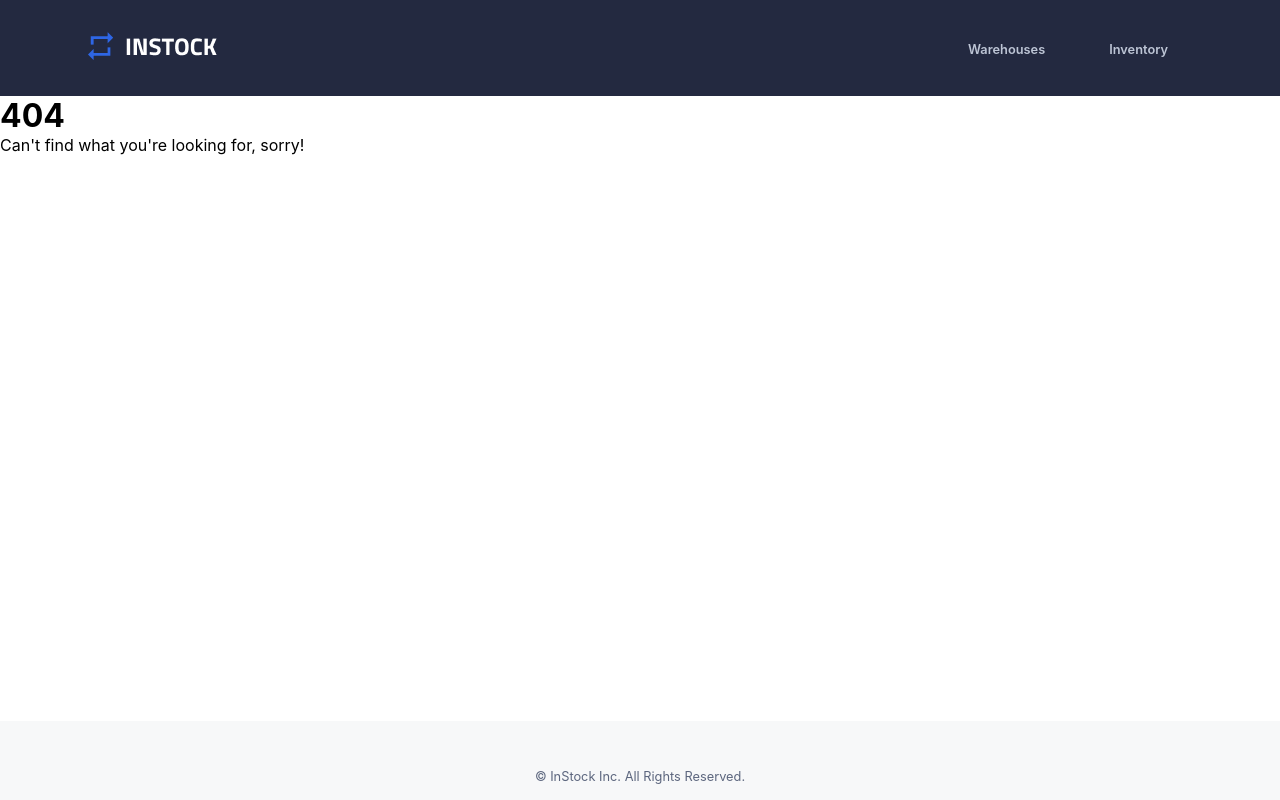
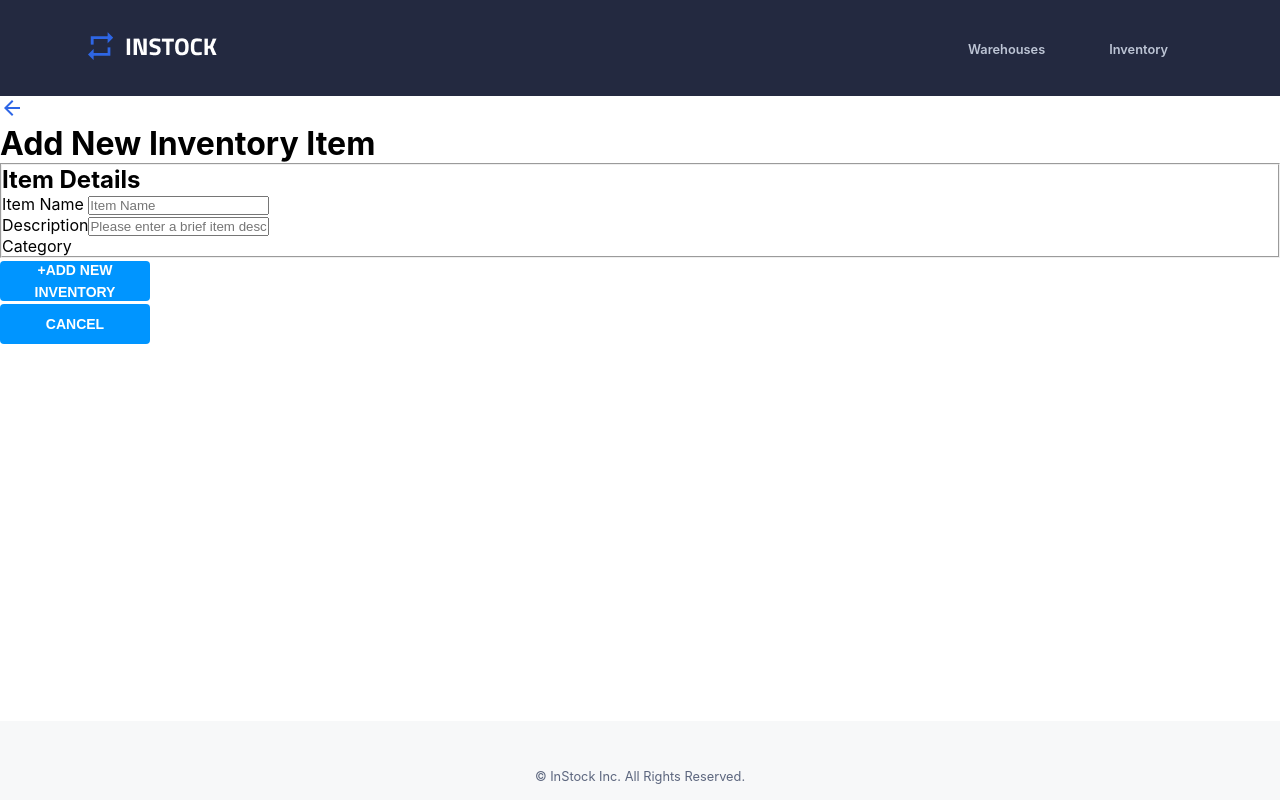
Before and after one commit to Jagm33t/instock-front, a React (Create React App) app: page /inventory/add in a window 1280 px wide. Before the commit this address had no page. Built offline with nearby package versions, Linux system fonts and the light colour scheme.

Commit message:
create add inventory item form

```diff
--- a/src/App.jsx
+++ b/src/App.jsx
@@ -10,6 +10,7 @@ import Footer from "./components/Footer/Footer";
 import WarehouseDetails from "./pages/WarehouseDetails/WarehouseDetails";
 import InventoryDetailsPage from "./pages/InventoryDetailsPage/InventoryDetailsPage";
 import "./App.scss";
+import AddNewInventoryItem from "./components/AddNewInventoryItem/AddNewInventoryItem";
 
 function App() {
   return (
@@ -20,11 +21,12 @@ function App() {
         <Header />
 
         <Routes>
-          <Route path="/warehouses" element={<WareHousesPage />}/>
+          <Route path="/warehouses" element={<WareHousesPage />} />
           <Route path="/" element={<Navigate to="/warehouses" />} />
           <Route path="/warehouses/details" element={<WarehouseDetails />} />
           <Route path="/inventory" element={<InventoryPage />} />
-          <Route path="/inventory/details" element={<InventoryDetailsPage/>} />
+          <Route path="/inventory/add" element={<AddNewInventoryItem />} />
+          <Route path="/inventory/details" element={<InventoryDetailsPage />} />
           <Route path="/warehouses/edit" element={<EditWareHousesForm />} />
           <Route path="/warehouses/add" element={<AddNewWarehouse />} />
           <Route path="*" element={<NotFoundPage />} />
--- /dev/null
+++ b/src/components/AddNewInventoryItem/AddNewInventoryItem.jsx
@@ -0,0 +1,53 @@
+import { useState } from "react";
+import { useNavigate } from "react-router-dom";
+import axios from "axios";
+import Button from "../Button/Button";
+import arrow_back from "../../assets/icons/arrow_back-24px.svg";
+import "./AddNewInventoryItem.scss";
+
+function AddNewInventoryItem() {
+  return (
+    <form className="form">
+      <div className="form__header">
+        <img className="form__header-img" src={arrow_back} alt="back" />
+        <h1 className="form__header-title">Add New Inventory Item</h1>
+      </div>
+      <fieldset className="form__fieldset">
+        <div className="form__section1">
+          <div className="form__subtitle">
+            <h2>Item Details</h2>
+          </div>
+          <div>
+            <label>Item Name </label>
+            <input
+              type="text"
+              name="itemName"
+              id="itemName"
+              placeholder="Item Name"
+            />
+          </div>
+          <div>
+            <label>Description</label>
+            <input
+              type="text"
+              name="itemDescription"
+              id="itemDescription"
+              placeholder="Please enter a brief item description..."
+            />
+          </div>
+          <div>
+            <label>Category</label>
+          </div>
+        </div>
+
+        <div className="form__section2"></div>
+      </fieldset>
+      <div className="form__buttons">
+        <Button text="+Add New Inventory" type="submit" />
+        <Button text="Cancel" type="submit" />
+      </div>
+    </form>
+  );
+}
+
+export default AddNewInventoryItem;
--- a/src/components/WarehousesList/WareHousesList.jsx
+++ b/src/components/WarehousesList/WareHousesList.jsx
@@ -58,7 +58,7 @@ function WarehousesList(props) {
         <div className="card__bgBlue"></div>
         <div className="card__wrapper">
           <div className="card__header">
-            <h1 className="card__header-title">Inventory</h1>
+            <h1 className="card__header-title">Warehouse</h1>
             <div className="card__container">
               <div className="card__searchBox">
                 <input
@@ -146,11 +146,22 @@ function WarehousesList(props) {
       {showModal && (
         <div className="modal">
           <div className="modal-content">
-          <h3 className="headerwarehouse">Delete {selectedWarehouse && selectedWarehouse.warehouse_name} warehouse?</h3>
-          <p>Please confirm that you'd like to delete the {selectedWarehouse && selectedWarehouse.warehouse_name} from the list of warehouses. You won't be able to undo this action.</p>
+            <h3 className="headerwarehouse">
+              Delete {selectedWarehouse && selectedWarehouse.warehouse_name}{" "}
+              warehouse?
+            </h3>
+            <p>
+              Please confirm that you'd like to delete the{" "}
+              {selectedWarehouse && selectedWarehouse.warehouse_name} from the
+              list of warehouses. You won't be able to undo this action.
+            </p>
             <div className="modal-actions">
-            <button className="cancelbtn" onClick={closeModal}>Cancel</button>
-            <button className="deletebtn" onClick={confirmDelete}>Delete</button>
+              <button className="cancelbtn" onClick={closeModal}>
+                Cancel
+              </button>
+              <button className="deletebtn" onClick={confirmDelete}>
+                Delete
+              </button>
             </div>
           </div>
         </div>
```
Also changed, not shown: src/components/AddNewInventoryItem/AddNewInventoryItem.scss (added). Lines whose indentation alone changed are shown as unchanged.
